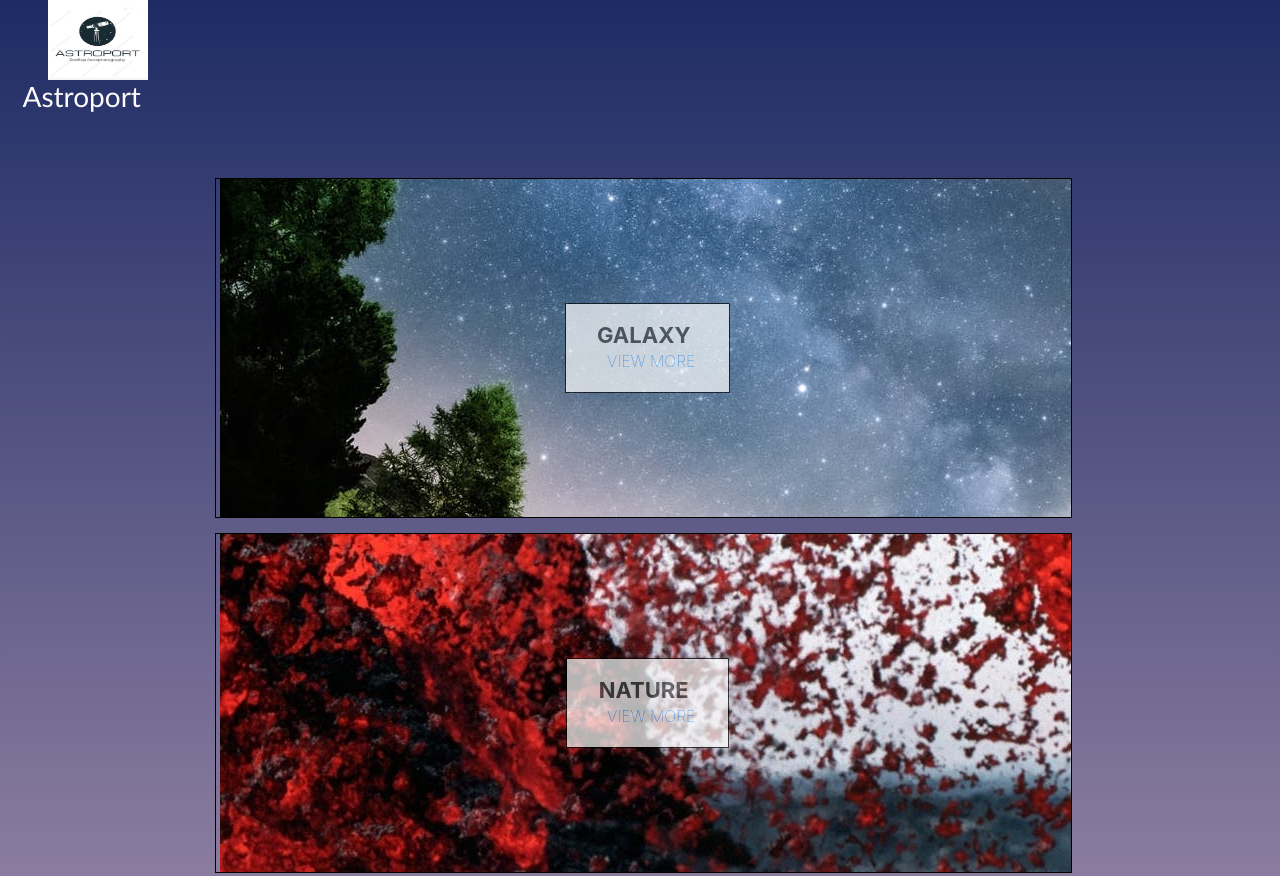
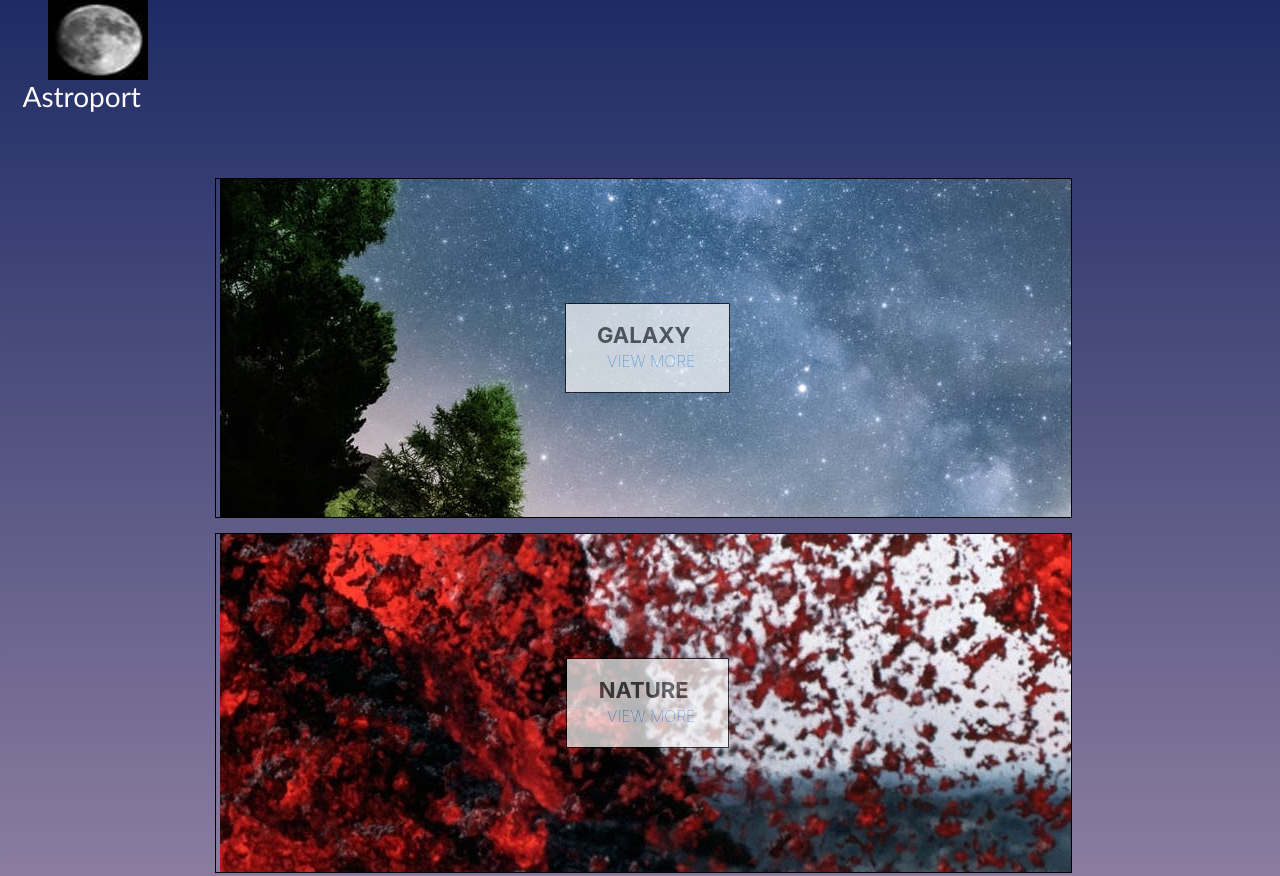
Before and after one commit to Astroport/AstroportIn, a plain HTML site: page index.html in a window 1280 px wide. Shown: the top 876 px of the page. Drawn offline with nearby package versions, Linux system fonts and the light colour scheme.

Commit message:
Update index.html

```diff
--- a/index.html
+++ b/index.html
@@ -18,7 +18,7 @@
     <body style="background-image:linear-gradient(#1D2B64, #F8CDDA);">
         <div className = 'header' >
             <a class = 'logo-container' href='index.html'>
-                <img src="logo2.jpg" class="logo" style="width:100px;height:80px;"/>
+                <img src="logo.jpeg" class="logo" style="width:100px;height:80px;"/>
                 <h3 style="font-family: 'Trebuchet MS', 'Lucida Sans Unicode', 'Lucida Grande', 'Lucida Sans', Arial, sans-serif; ">Astroport</h3>
             </a>
 
```
